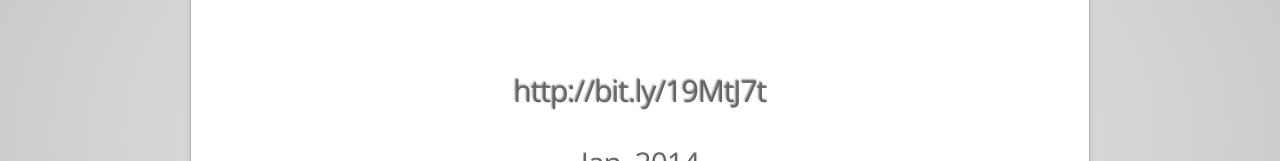
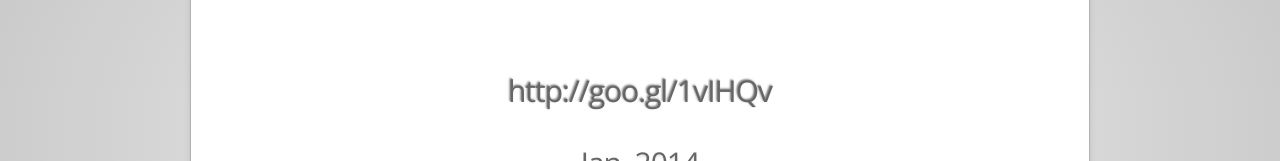
Before and after one commit to arvindr21/rwd, a plain HTML site: page index.html in a window 1280 px wide. Shown: the part 262-423 px from the top of the page. Drawn offline with nearby package versions, Linux system fonts and the light colour scheme.

Commit message:
Updated stats url

```diff
--- a/index.html
+++ b/index.html
@@ -22,7 +22,7 @@
     <div id="impress">
         <div class="step slide" data-x="-1000" data-y="-1500" style="text-align:center;">
             <q>Responsive Web Design</q><br/><br/>
-			<span class="pg-link"><a href="http://bit.ly/19MtJ7t">http://bit.ly/19MtJ7t</a></span>
+			<span class="pg-link"><a href="http://goo.gl/1vIHQv">http://goo.gl/1vIHQv</a></span>
             <span class="footnote">Arvind Ravulavaru</span>
 			<span style="position: absolute;left: 18px; bottom: 81px;">Use <img src="img/rwd-11.l.png" style="vertical-align: middle;"> <img src="img/rwd-11.r.png" style="vertical-align: middle;"> to navigate.</span>
 			<br/><br/><span>Jan, 2014</span>
```
